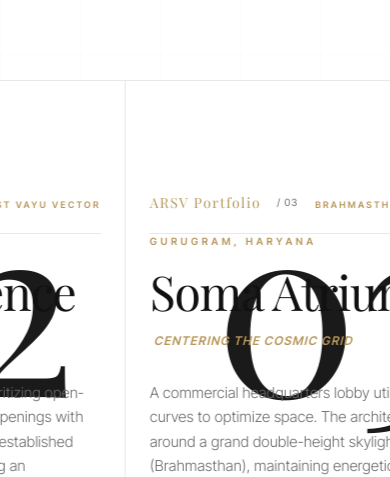
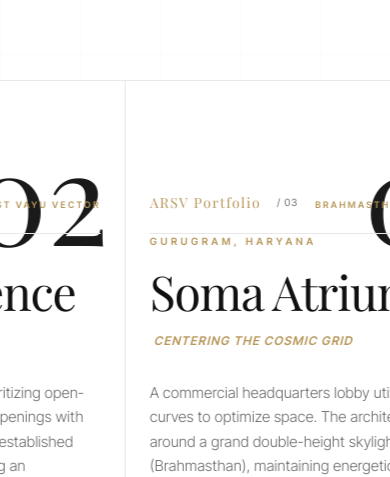
Before and after one commit to devbrat1902/ARSV-website, a Next.js app: page / in a window 390 px wide. Shown: the part 5720-6197 px from the top of the page. Built offline with nearby package versions, Linux system fonts and the light colour scheme.

Commit message:
Fix massive watermark number overlapping on mobile in Portfolio section

```diff
--- a/src/components/PortfolioSection.tsx
+++ b/src/components/PortfolioSection.tsx
@@ -110,7 +110,7 @@ export default function PortfolioSection() {
               )}
 
               {/* Massive background watermark number */}
-              <div className="absolute right-12 top-24 font-serif text-[15rem] md:text-[25rem] text-[#B8975A]/3 select-none pointer-events-none font-light leading-none">
+              <div className="absolute right-4 top-12 md:right-12 md:top-24 font-serif text-[8rem] md:text-[25rem] text-[#B8975A]/3 select-none pointer-events-none font-light leading-none z-0">
                 {project.id}
               </div>
 
```
